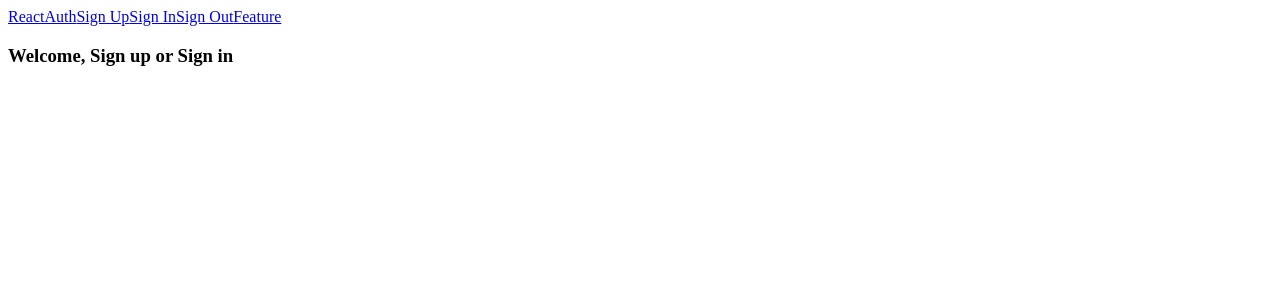
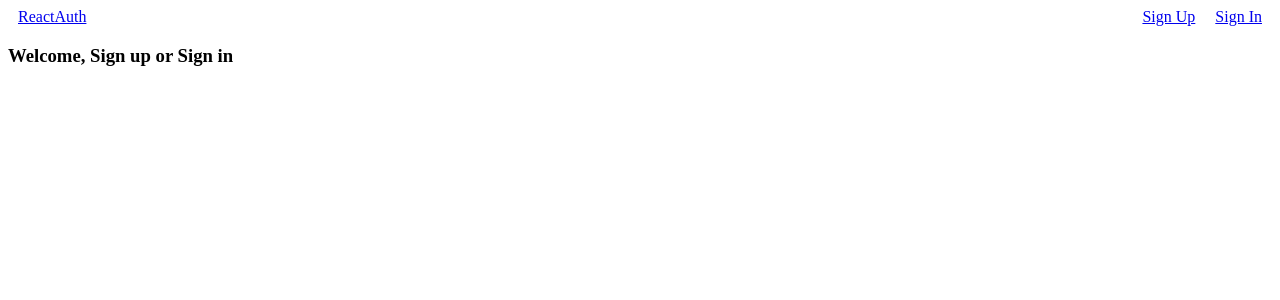
Before and after one commit to Gander7/coures-advanced-react-redux-2020, a React (Create React App) app in the folder 2-server-auth/client/: page / in a window 1280 px wide. Shown: the top 300 px of the page. Built offline with nearby package versions, Linux system fonts and the light colour scheme.

Commit message:
client - updated header style

```diff
--- /dev/null
+++ b/2-server-auth/client/src/components/Header.css
@@ -0,0 +1,8 @@
+.header {
+    display: flex;
+    justify-content: space-between;
+}
+
+.header a {
+    margin: 0 10px;
+}
--- a/2-server-auth/client/src/components/Header.js
+++ b/2-server-auth/client/src/components/Header.js
@@ -1,19 +1,37 @@
 import React from 'react'
 import { Link } from 'react-router-dom'
+import { connect } from 'react-redux'
+import './Header.css'
 
 class Header extends React.Component {
+    renderLinks() {
+        if (this.props.authenticated)
+            return (
+                <div>
+                    <Link to="/signout">Sign Out</Link>
+                    <Link to="/feature">Feature</Link>
+                </div>
+            )
+        else
+            return (
+                <div>
+                    <Link to="/signup">Sign Up</Link>
+                    <Link to="/signin">Sign In</Link>
+                </div>
+            )
+    }
 
     render() {
         return (
-            <div>
+            <div className="header">
                 <Link to="/">ReactAuth</Link>
-                <Link to="/signup">Sign Up</Link>
-                <Link to="/signin">Sign In</Link>
-                <Link to="/signout">Sign Out</Link>
-                <Link to="/feature">Feature</Link>
+                {this.renderLinks()}
             </div>
         )
     }
 }
 
-export default Header
+const mapStateToProps = (state) => {
+    return { authenticated: state.auth.authenticated }
+}
+export default connect(mapStateToProps)(Header)
```
